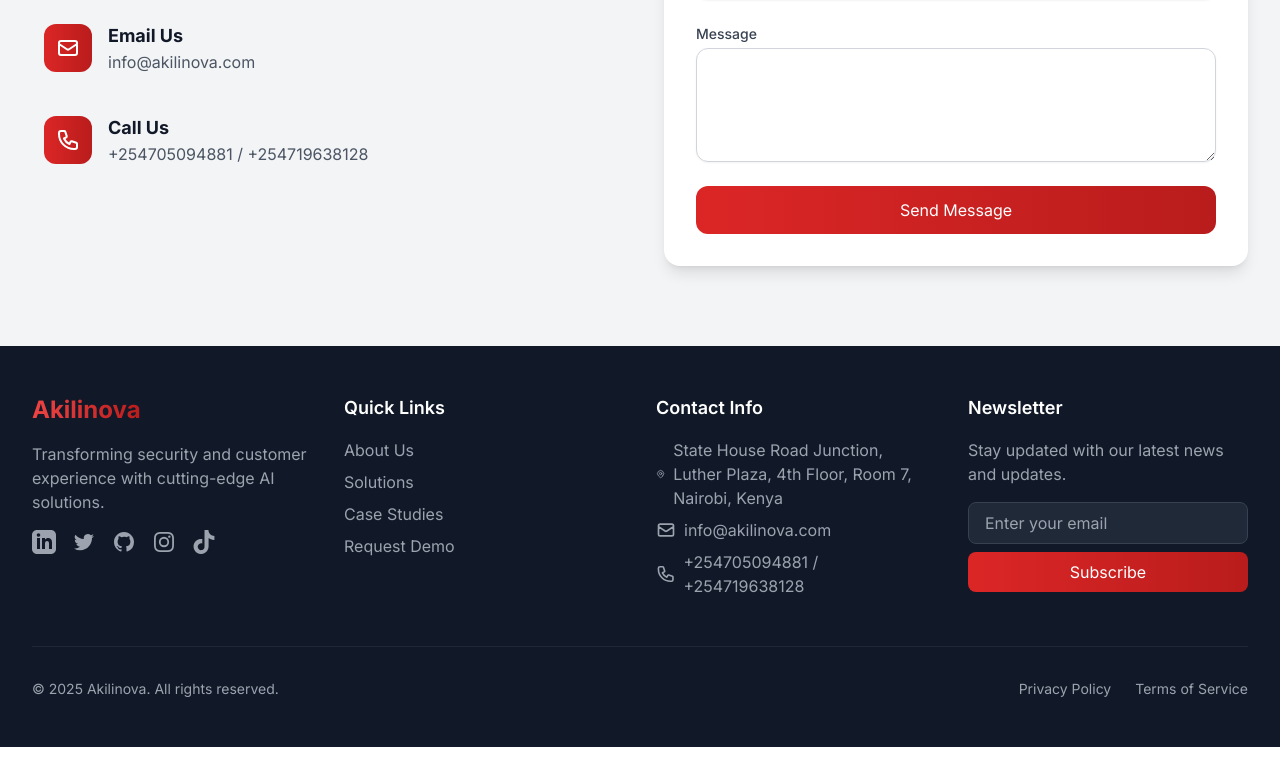
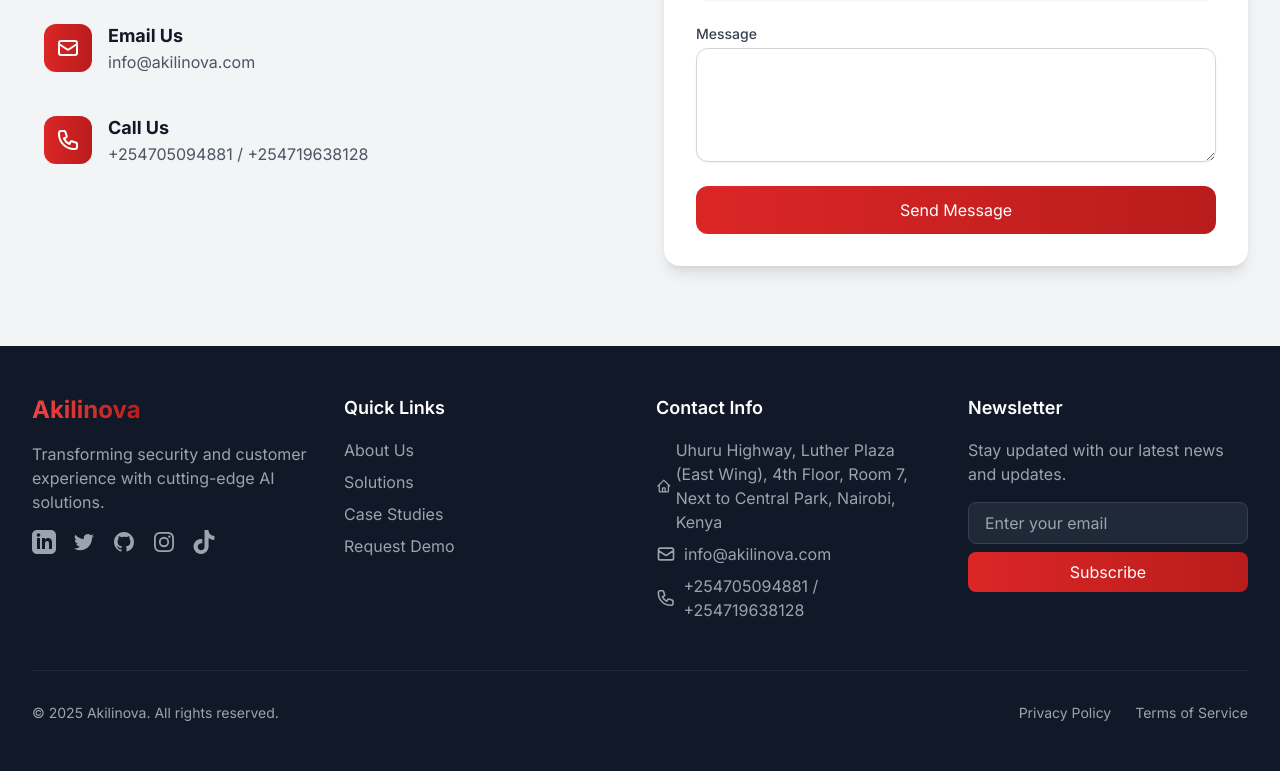
Before and after one commit to samnmbuguah/akilinova, a Next.js app: page / in a window 1280 px wide. Shown: the part 2630-3401 px from the top of the page. Before the commit the page ends 3377 px from the top, so only its background shows below. Built offline with nearby package versions, Linux system fonts and the light colour scheme; no server answers.

Commit message:
✨ Add analytics tracking for Footer social links and newsletter

```diff
--- a/src/components/Footer.tsx
+++ b/src/components/Footer.tsx
@@ -1,5 +1,6 @@
 'use client';
 import Link from 'next/link';
+import { trackNewsletterSubscription, trackSocialMediaClick } from '@/utils/analytics';
 
 const socialLinks = [
   {
@@ -52,6 +53,16 @@ const socialLinks = [
 const Footer = () => {
   const currentYear = new Date().getFullYear();
 
+  const handleNewsletterSubmit = (e: React.FormEvent) => {
+    e.preventDefault();
+    trackNewsletterSubscription();
+    // Add your newsletter subscription logic here
+  };
+
+  const handleSocialClick = (platform: string) => {
+    trackSocialMediaClick(platform);
+  };
+
   return (
     <footer className="bg-gray-900 text-white">
       <div className="max-w-7xl mx-auto px-4 sm:px-6 lg:px-8 py-12">
@@ -73,6 +84,7 @@ const Footer = () => {
                   rel="noopener noreferrer"
                   className="text-gray-400 hover:text-white transition-colors duration-200"
                   aria-label={link.name}
+                  onClick={() => handleSocialClick(link.name)}
                 >
                   {link.icon}
                 </a>
@@ -112,11 +124,10 @@ const Footer = () => {
             <h3 className="text-lg font-semibold mb-4">Contact Info</h3>
             <ul className="space-y-2">
               <li className="flex items-center text-gray-400">
-                <svg className="w-5 h-5 mr-2" fill="none" stroke="currentColor" viewBox="0 0 24 24">
-                  <path strokeLinecap="round" strokeLinejoin="round" strokeWidth={2} d="M17.657 16.657L13.414 20.9a1.998 1.998 0 01-2.827 0l-4.244-4.243a8 8 0 1111.314 0z" />
-                  <path strokeLinecap="round" strokeLinejoin="round" strokeWidth={2} d="M15 11a3 3 0 11-6 0 3 3 0 016 0z" />
+                <svg className="w-11 h-11 mr-1" fill="none" stroke="currentColor" viewBox="0 0 24 24">
+                  <path strokeLinecap="round" strokeLinejoin="round" strokeWidth={2} d="M3 12l2-2m0 0l7-7 7 7M5 10v10a1 1 0 001 1h3m10-11l2 2m-2-2v10a1 1 0 01-1 1h-3m-6 0a1 1 0 001-1v-4a1 1 0 011-1h2a1 1 0 011 1v4a1 1 0 001 1m-6 0h6" />
                 </svg>
-                State House Road Junction, Luther Plaza, 4th Floor, Room 7, Nairobi, Kenya
+                Uhuru Highway, Luther Plaza (East Wing), 4th Floor, Room 7, Next to Central Park, Nairobi, Kenya
               </li>
               <li className="flex items-center text-gray-400 hover:text-white transition-colors duration-200">
                 <a href="mailto:info@akilinova.com" className="flex items-center">
@@ -141,7 +152,7 @@ const Footer = () => {
           <div>
             <h3 className="text-lg font-semibold mb-4">Newsletter</h3>
             <p className="text-gray-400 mb-4">Stay updated with our latest news and updates.</p>
-            <form className="space-y-2">
+            <form className="space-y-2" onSubmit={handleNewsletterSubmit}>
               <input
                 type="email"
                 placeholder="Enter your email"
```
